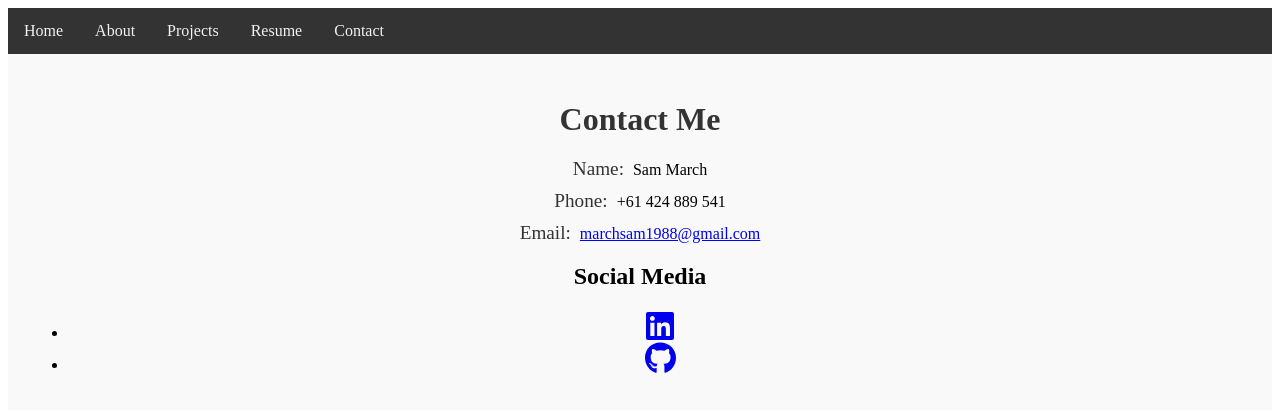
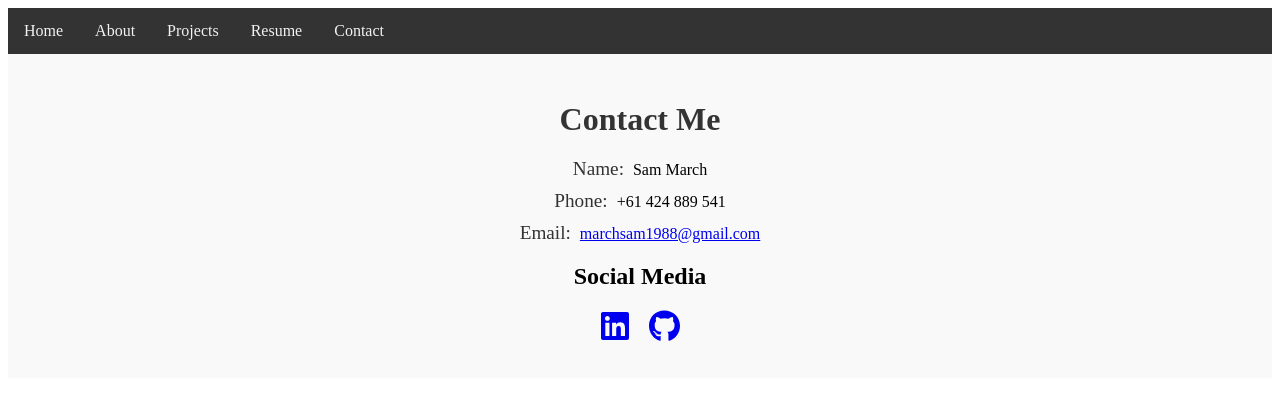
Before and after one commit to SamMarch/portfolio, a React (Create React App) app: page /contact in a window 1280 px wide. Shown: the top 412 px of the page. Built offline with nearby package versions, Linux system fonts and the light colour scheme; the HTML template or start-up script is replaced by a standard one.

Commit message:
Add social media styling to Contact module

```diff
--- a/src/styles/Contact.module.css
+++ b/src/styles/Contact.module.css
@@ -23,3 +23,15 @@
     color: #333;
     margin-right: 5px;
 }
+
+.socialMediaList {
+    list-style-type: none;
+    padding: 0;
+    display: flex;
+    align-items: center;
+    justify-content: center;
+}
+
+.socialMediaItem {
+    margin: 0 10px;
+}
```
